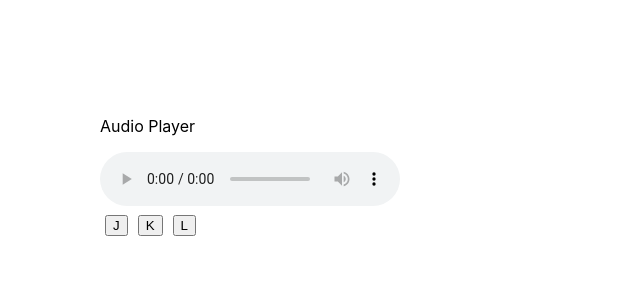
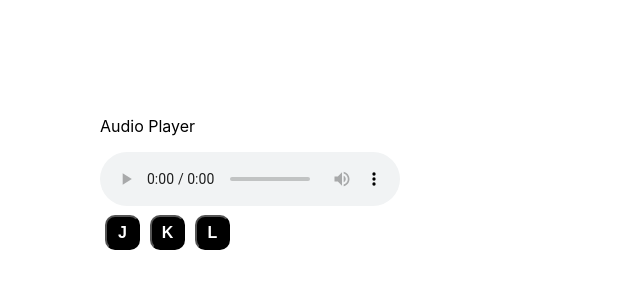
Before and after one commit to demonben/aiode-assignment, a React (Create React App) app in the folder music-player/: page / in a window 1280 px wide. Shown: the top 300 px of the page, without its empty margins (0-640 px from the left). Built offline with nearby package versions, Linux system fonts and the light colour scheme.

Commit message:
added style for buttons

```diff
--- a/music-player/src/App.css
+++ b/music-player/src/App.css
@@ -1,7 +1,20 @@
-.App{
+.App {
   padding-left: 100px;
   padding-top: 100px;
 }
-.button-rhythm{
+.button-rhythm {
+  font-weight: bold;
+  font-size: medium;
+  color: white;
+  background-color: #000000;
   margin: 5px;
+  width: 35px;
+  height: 35px;
+  border-radius: 10px;
 }
+.button-rhythm:hover {
+  background-color: #5f33ff;
+}
+.button-rhythm:active {
+  background-color: #3A1DB8;
+}
```
